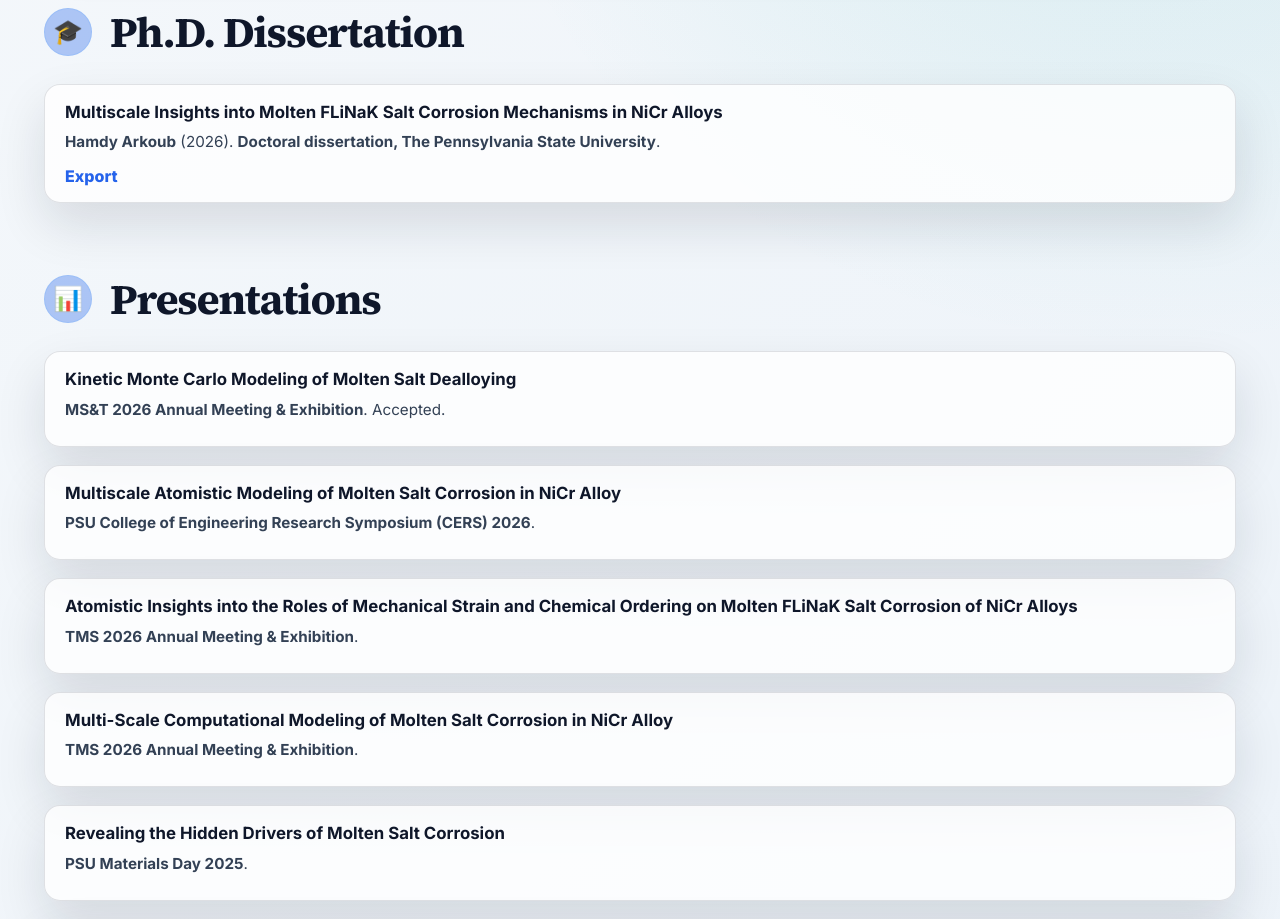
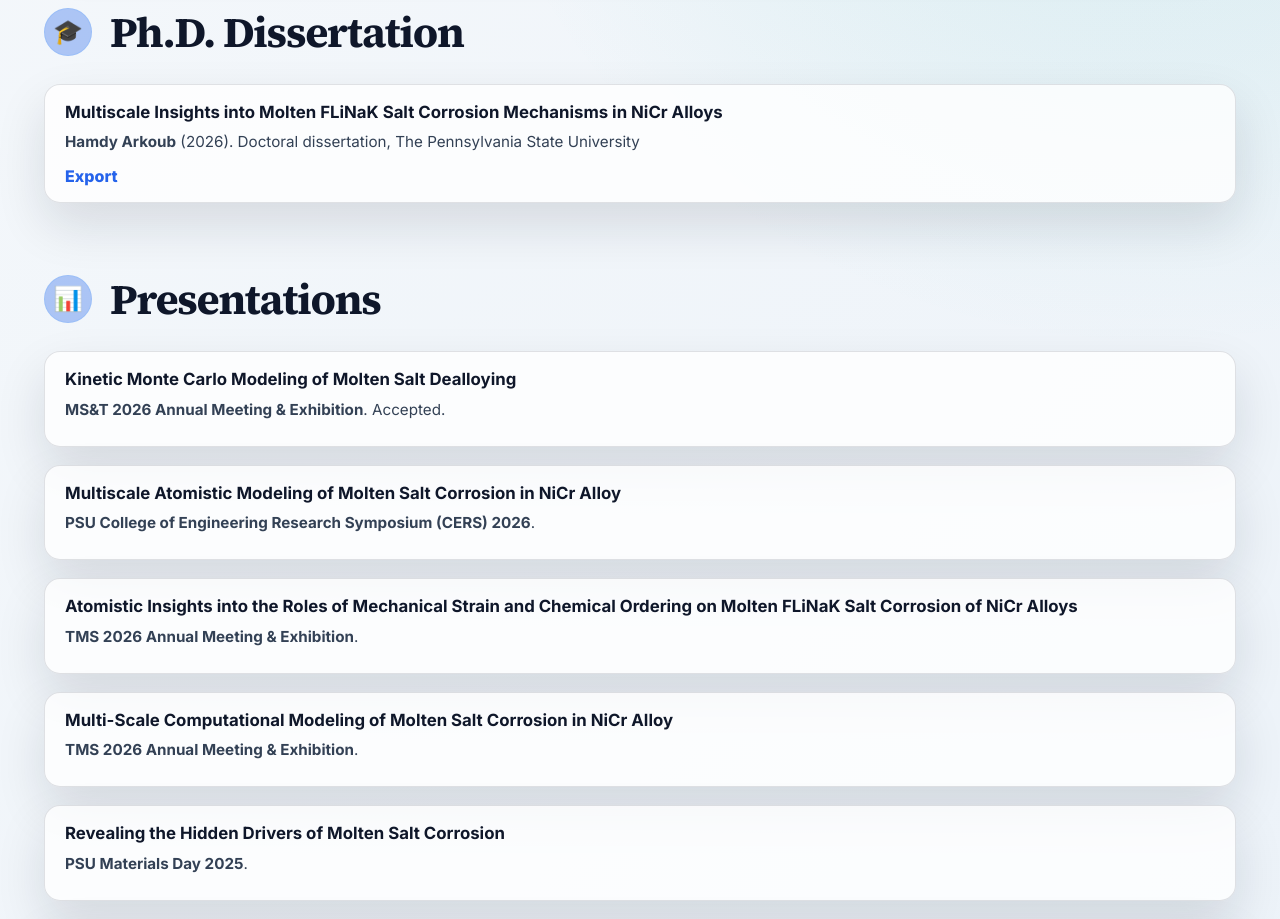
Before and after one commit to HamdyArkoub3/HamdyArkoub3.github.io, a plain HTML site: page outputs.html in a window 1280 px wide. Shown: the part 1500-2419 px from the top of the page. Drawn offline with Linux system fonts and the light colour scheme.

Commit message:
Update outputs.html

```diff
--- a/outputs.html
+++ b/outputs.html
@@ -188,7 +188,7 @@
             <h3> Multiscale Insights into Molten FLiNaK Salt Corrosion Mechanisms in NiCr Alloys</h3>
             <p>
               <strong>Hamdy Arkoub</strong> (2026).
-              <strong>Doctoral dissertation, The Pennsylvania State University</strong>.
+              Doctoral dissertation, The Pennsylvania State University
             </p>
             <a href="https://etda.libraries.psu.edu/catalog/27394haa5492" target="_blank" rel="noopener">Export</a>
           </article>
```
